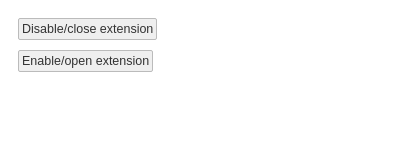
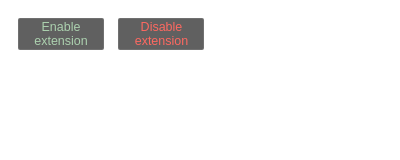
Before and after one commit to ouzkagan/youtube-song-learning-extension, a browser extension: page src/browser_action/popup.html in a window 400 px wide. Drawn offline with Linux system fonts and the light colour scheme.

Commit message:
popup styling

```diff
--- a/src/browser_action/popup.html
+++ b/src/browser_action/popup.html
@@ -18,6 +18,31 @@
   font-size: 12.5px;
   text-decoration: none;
   color:#333;
+
+	max-width: 43%;
+    height: 32px;
+    min-width: 12px;
+    box-sizing: border-box;
+
+    position: relative;
+    flex-direction: row;
+    align-items: center;
+    display: inline-flex;
+
+    background-color: #606060;;
+    color: #def1ff;
+    margin: 5px;
+    text-decoration: none;
+    flex: 1 1 0px;
+    border-radius: 2px;
+    outline: none;
+    overflow: hidden;
+    border: 1px solid rgba(255, 255, 255, 0.1);
+    padding: 0 2px;
+		cursor: pointer;
+}
+button:hover {
+	background-color: #707070;;
 }
 	h1 {
 		font-size: 2em;
@@ -26,8 +51,8 @@
 
 <div id="mainPopup">
 
-<button id="disableYtMemorizer">Disable/close extension</button>
-<button id="enableYtMemorizer">Enable/open extension</button>
+	<button id="enableYtMemorizer" style="color:#acd1af;">Enable extension</button>
+	<button id="disableYtMemorizer" style="color:#fd6961;">Disable extension</button>
 <script type="text/javascript" src="popup.js">
 </script>
 </div>
```
